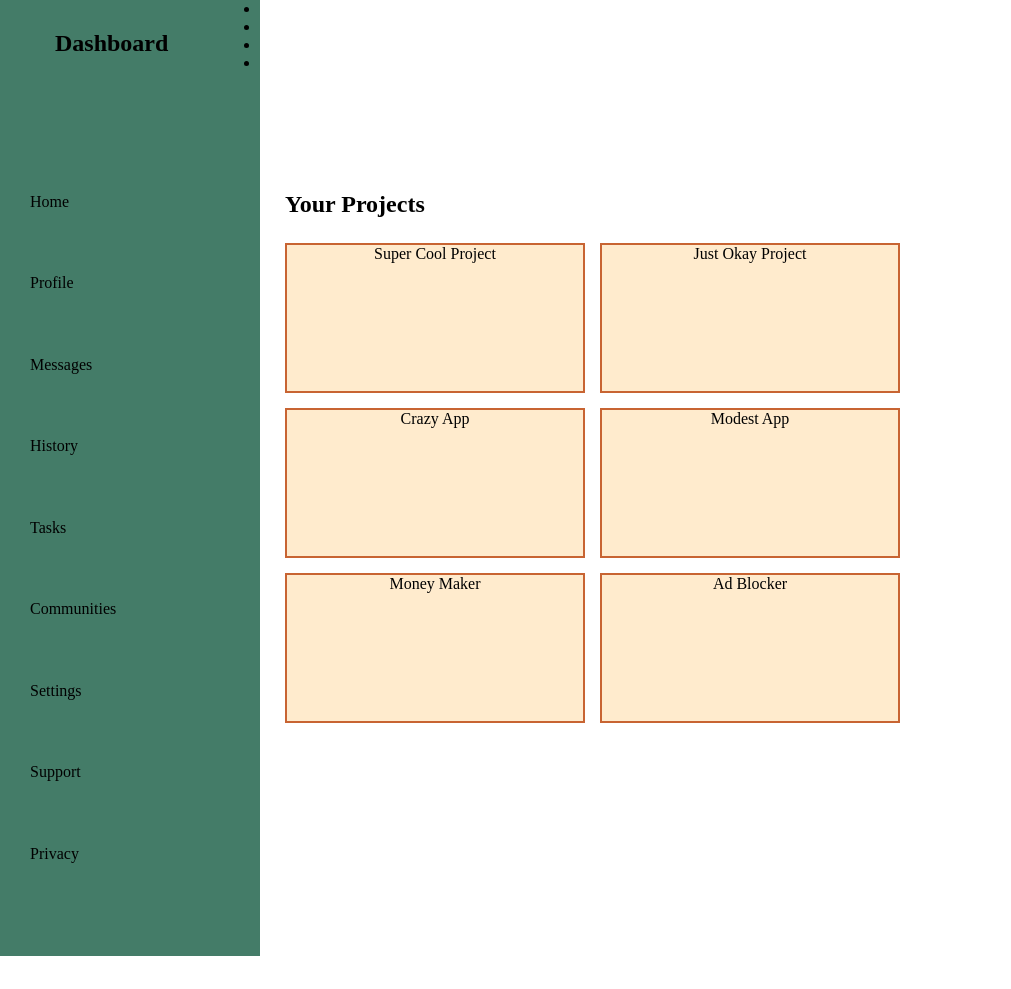
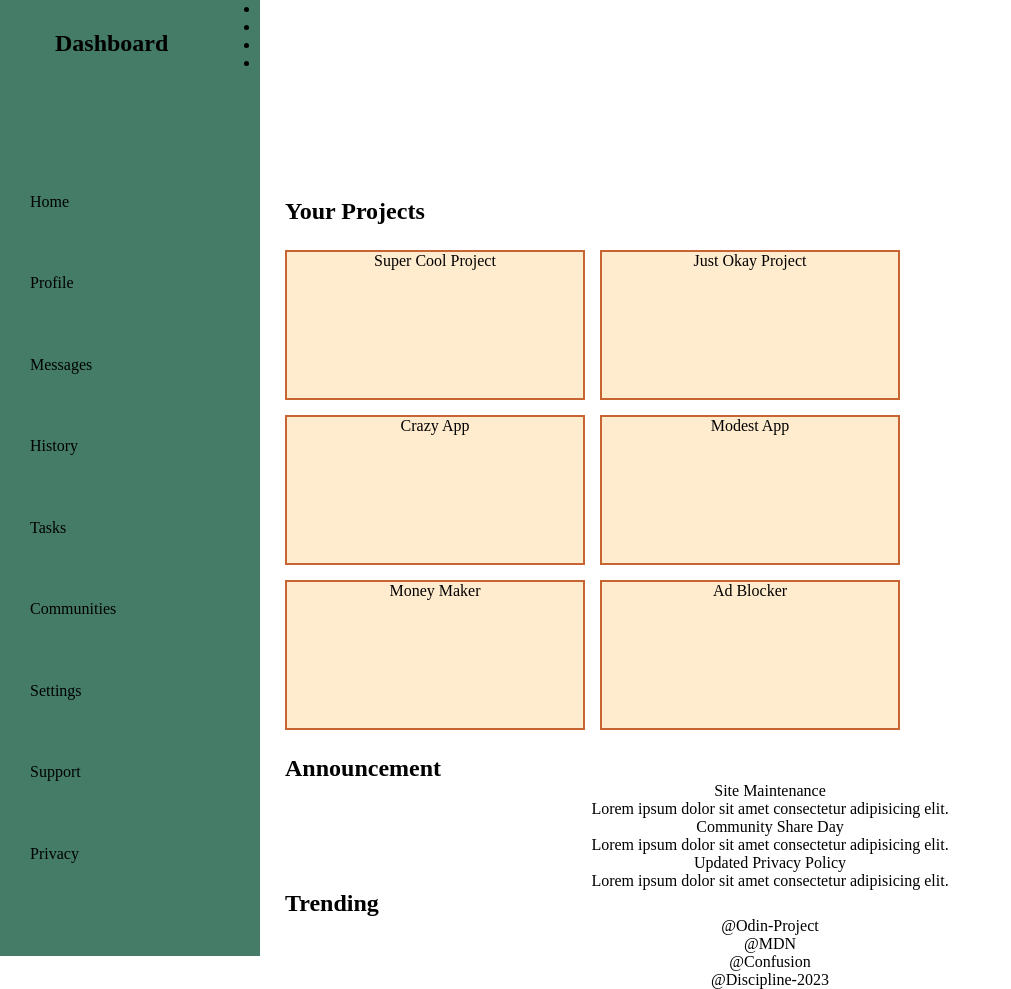
Before and after one commit to tayloramm13/dashboard-project, a plain HTML site: page index.html in a window 1280 px wide. Shown: the whole page, without its empty margins (0-1011 px from the left). Before the commit the page ends 956 px from the top, so only its background shows below. Drawn offline with Linux system fonts and the light colour scheme.

Commit message:
Add filler text

```diff
--- a/index.html
+++ b/index.html
@@ -10,6 +10,7 @@
 <body>
     <div class="container">
         <div class="header">
+
             <div class="search"></div>
             <div class="notify">
                 <ul>
@@ -71,8 +72,34 @@
                  </div>
             </div>
 
-            <div class="announcement"></div>
-            <div class="trending"></div>
+            <div class="announcement">
+                <h2>Announcement</h2>
+                <div class="announcement-board">
+
+                    <div class="alert">
+                        <p><bold>Site Maintenance</bold></p>
+                        <p>Lorem ipsum dolor sit amet consectetur adipisicing elit.</p>
+                    </div>
+                    <div class="alert">
+                        <p><bold>Community Share Day</bold></p>
+                        <p>Lorem ipsum dolor sit amet consectetur adipisicing elit.</p>
+                    </div>
+                    <div class="alert">
+                        <p><bold>Updated Privacy Policy</bold></p>
+                        <p>Lorem ipsum dolor sit amet consectetur adipisicing elit.</p>
+                    </div>
+
+                </div>
+            </div>
+            <div class="trending">
+                <h2>Trending</h2>
+                <div class="trending-board">
+                    <p>@Odin-Project</p>
+                    <p>@MDN</p>
+                    <p>@Confusion</p>
+                    <p>@Discipline-2023</p>
+                </div>
+            </div>
         </div>
 
     </div>
```
